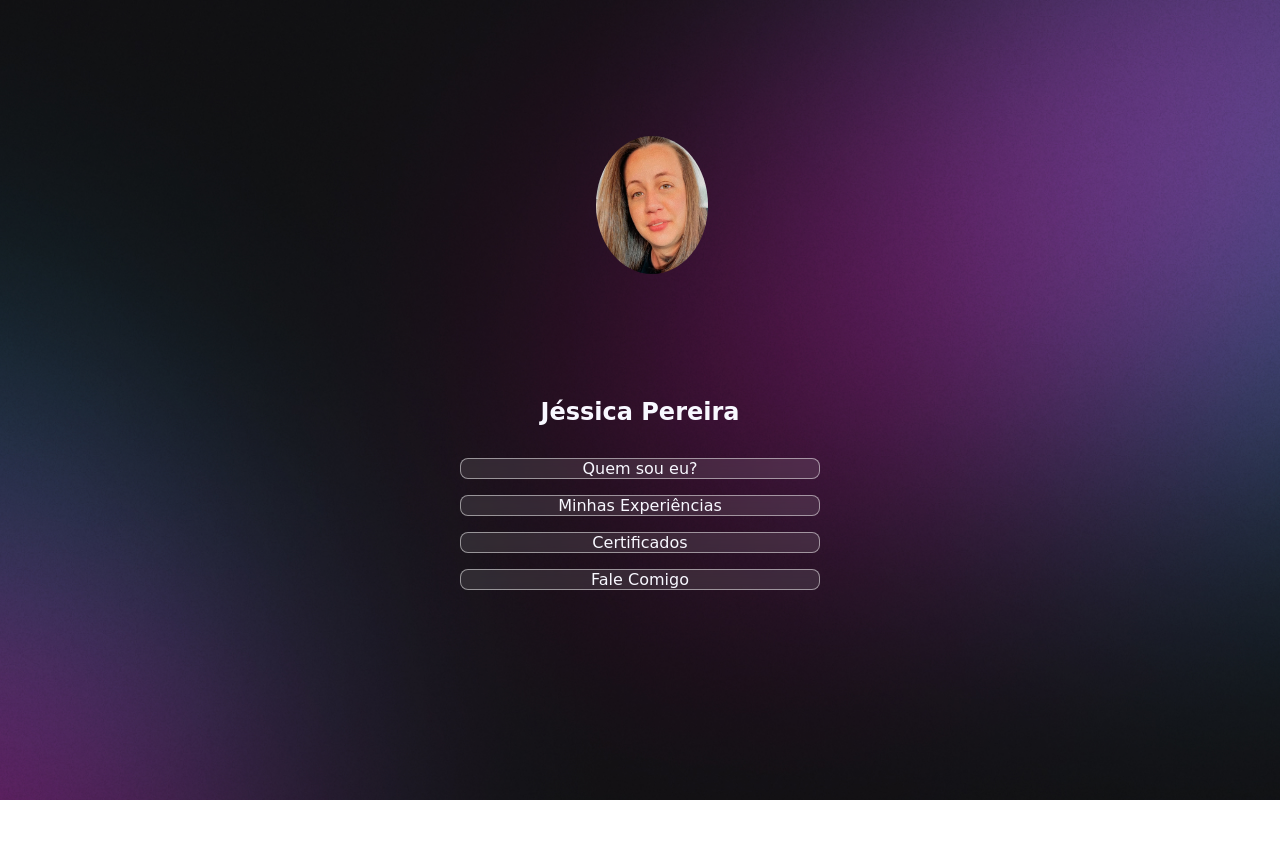
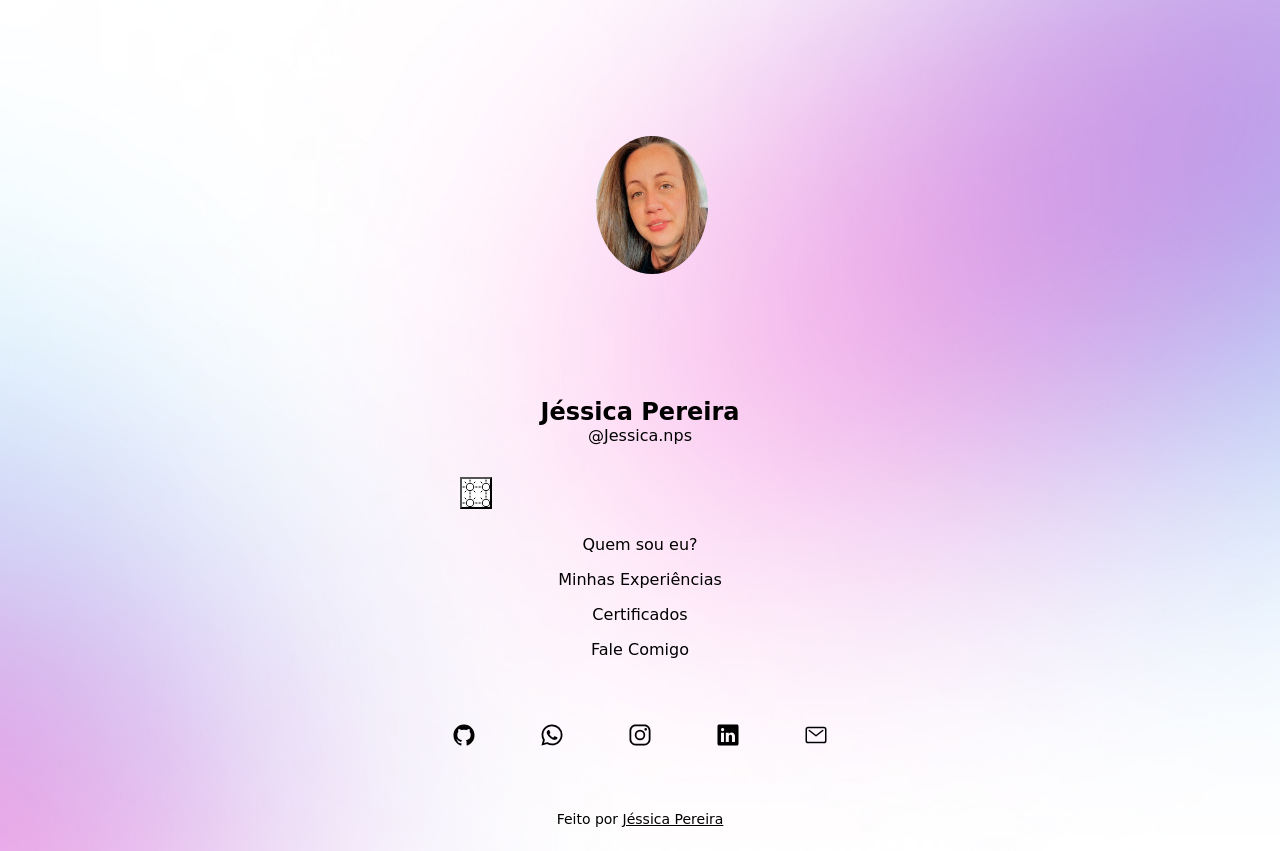
Before and after one commit to Jessicajnps/Meu-projeto, a plain HTML site: page index.html in a window 1280 px wide. Before the commit the page ends 800 px from the top, so only its background shows below. Drawn offline with nearby package versions, Linux system fonts and the light colour scheme; a web font is replaced by a local one.

Commit message:
fazando projeto  css.

```diff
--- a/index.html
+++ b/index.html
@@ -1,6 +1,5 @@
 <!DOCTYPE html>
-<html lang="en">
-
+<html lang="pt-BR"class= "light">
 <head>
     <link rel="preconnect" href="https://fonts.googleapis.com">
     <link rel="preconnect" href="https://fonts.gstatic.com" crossorigin>
@@ -23,9 +22,14 @@
                 alt="mulher de cabelos loiros, olhos claros, pele branca">
             <p>
             <h2>Jéssica Pereira</h2>
+            @Jessica.nps
             </p>
 
 
+        </div>
+        <div id="switch">
+            <button></button>
+            <span></span>
         </div>
         <ul>
             <li><a href="Quem sou eu">Quem sou eu?</a></li>
@@ -34,7 +38,21 @@
             <li><a href="faleComigo.html">Fale Comigo</a></li>
         </ul>
 
+        <div id="icones">
+
+            <a href="#" tanget="_blank"><ion-icon name="logo-github"></ion-icon></a>
+            <a href="#" tanget="_blank"><ion-icon name="logo-whatsapp"></ion-icon></a>
+            <a href="#" tanget="_blank"><ion-icon name="logo-instagram"></ion-icon></a>
+            <a href="#" tanget="_blank"><ion-icon name="logo-linkedin"></ion-icon></a>
+            <a href="#" tanget="_blank"><ion-icon name="mail-outline"></ion-icon></a>
+
         </div>
+
+        <footer> Feito por <a href="#" target="_blank" >Jéssica Pereira</a>
+        </footer>
+        <script type="module" src="https://unpkg.com/ionicons@7.1.0/dist/ionicons/ionicons.esm.js">
+            </script>
+            <script nomodule src="https://unpkg.com/ionicons@7.1.0/dist/ionicons/ionicons.js"></script>
 
 </body>
 
--- a/paginas/style.css
+++ b/paginas/style.css
@@ -0,0 +1,4 @@
+p {
+                color: #f8f8ff;
+
+}
--- a/style.css
+++ b/style.css
@@ -4,24 +4,40 @@
                 box-sizing: border-box;
 
 }
+:root{
+                --text-color: white;
+                --bg-url: url(../imagem/bg-desktop.jpg);
+                --stroke-color: rgba(255,255,255,0.5);
+                --surface-color: rgba(255,255,255,0.05);
+                --surface-color-hover: rgba(255,255,255,0.02);
+                --hightlight-color:  rgba(255,255,255,0.2);
+}
+
+.light{
+                --text-color:black;
+                --bg-url: url(../imagem/bg-desktop-light.jpg);
+                --stroke-color: rgba(0,0,0,0.5);
+                --surface-color: rgba(0,0,0,0.05);
+                --surface-color-hover: rgba(0,0,0,0.2);
+                --hightlight-color:  rgba(0,0,0,0.2);
 
 
+
+
+}
 body {
-                background-image: url(imagem/bg-desktop.jpg);
+                background-image: var(--bg-url);
                 background-repeat: no-repeat;
                 background-position: top center;
-                background-size: cover
+                background-size: cover;
 }
 
 body * {
-
-
-
                 font-family: "Playwrite DK Loopet", cursive;
                 font-optical-sizing: auto;
                 font-weight: <weight>;
                 font-style: normal;
-                color: #f8f8ff;
+                color:var(--text-color);
 
 
 
@@ -33,6 +49,7 @@ body * {
                 width: 360px;
                 height: 712px;
                 margin: auto;
+                padding: 0. 24px;
 
 }
 
@@ -60,11 +77,22 @@ body * {
 
 }
 
+#switch button {
+                width: 32px;
+                height: 32px;
+                height: 32px;
+                background: white;
+                background-image: url(../imagem/sun.svg);
+
+
+}
+
 ul {
                 list-style: none;
                 display: flex;
                 flex-direction: column;
                 gap: 16px;
+                padding: 24px 0;
 
 
 }
@@ -75,18 +103,48 @@ ul li a {
                 align-items: center;
                 justify-content: center;
                 padding: 16px 24;
-                background-color: rgba(255, 255, 255, 0.1);
+                background:var(--surface-color)
+                border: 1px solid var(--stroke-color)
                 border-radius: 8px;
-                border: 1px solid rgb(255, 255, 255, 0.5);
-                text-decoration: none;
                 backdrop-filter: blur(4px);
                 -webkit-backdrop-filter: blur(4px);
-
+                text-decoration: none;
+                font-weignt: bold;
                 transition: background 0.5s;
 }
 
 ul li a:hover {
-                background: rgba(255, 255, 255, 0.5);
-                border:  1.5px solid white;
+                background: var(--surface-color);
+                border: 1.5px solid var(--text-color);
+
 
 }
+
+#icones {
+                display: flex;
+                justify-content: center;
+                gap: 32px;
+                font-size: 24px;
+                padding: 24px 0px;
+
+}
+
+#icones a {
+                display: flex;
+                align-items: center;
+                justify-content: center;
+                padding: 16px;
+                transition: background 0.2s;
+                border-radius: 50%;
+}
+
+#icones a:hover {
+                background: var(--hightlight-color);
+                 padding: 16px;
+
+}
+footer{
+                padding: 24px;
+                text-align: center;
+                font-size: 14px;
+}
```
Also changed, not shown: paginas/faleComigo/faleComigo.html (+42 -0 lines). Lines whose indentation alone changed are shown as unchanged.
